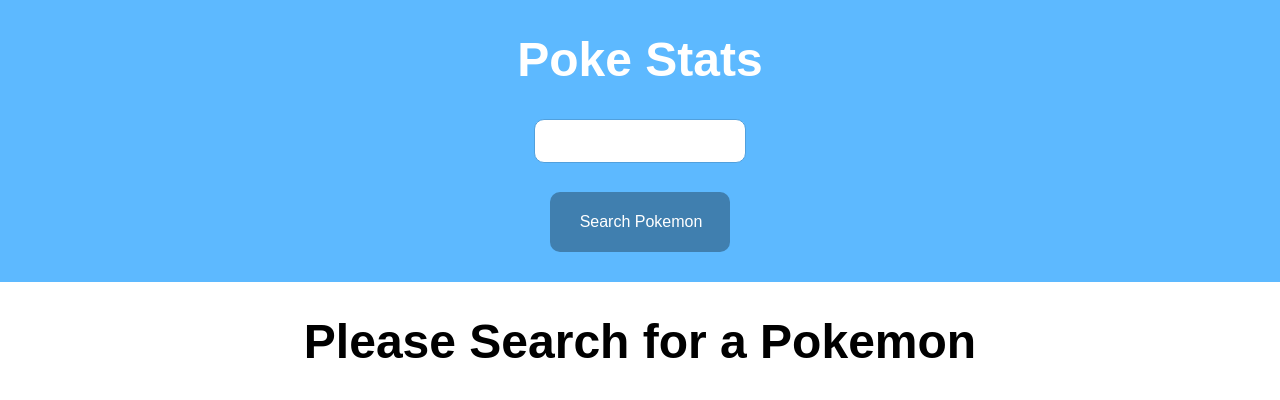
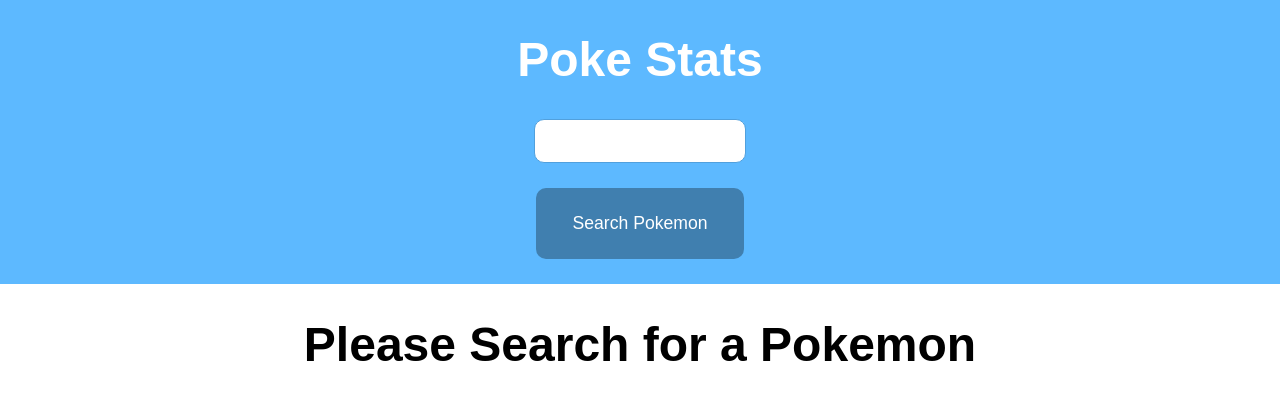
Before and after one commit to d-elv/pokeApi, a React (Create React App) app: page / in a window 1280 px wide. Shown: the top 400 px of the page. Built offline with nearby package versions, Linux system fonts and the light colour scheme.

Commit message:
made better use of react router to remove conditional rendering of Outlet when searching for pokemon. Also tidied search pokemon button styling

```diff
--- a/src/App.css
+++ b/src/App.css
@@ -13,7 +13,7 @@
   background-color: #5db9ff;
   width: 100%;
   height: 270px;
-  padding-bottom: 0.4em;
+  padding-bottom: 0.5em;
   color: white;
 }
 
@@ -39,15 +39,27 @@
 }
 
 .search-button {
+  display: flex;
+  justify-content: center;
+  align-items: center;
+  text-decoration: none;
   width: 180px;
   height: 60px;
-  margin-top: 0.8em;
+  margin-top: 0.3em;
+  padding-top: 0.2em;
+  padding-bottom: 0.2em;
+  padding-left: 0.5em;
+  padding-right: 0.5em;
   border-radius: 10px;
-  font-size: 1rem;
-  padding-left: 8px;
   border: none;
   background-color: #407faf;
   color: white;
+}
+
+.search-button-text {
+  margin: 0;
+  padding: 0;
+  font-size: 1.1rem;
 }
 
 .search-button:hover {
--- a/src/App.js
+++ b/src/App.js
@@ -6,33 +6,21 @@
   useParams,
   Link,
   Outlet,
-  useLocation
+  useNavigate
 } from "react-router-dom";
-import { useState, useEffect } from "react";
+import { useState } from "react";
 import FourOhFour from "./components/PageNotFound/PageNotFound";
 import PokemonDetailsPage from "./pages/PokemonDetailsPage/PokemonDetailsPage.jsx";
 
 function PokeApp() {
-  const location = useLocation();
-  const [isChosen, setIsChosen] = useState(false)
+  const navigate = useNavigate();
   const { pokemonName: urlPokemonName } = useParams();
   const [pokemonName, setPokemonName] = useState(urlPokemonName || "");
 
   const handleSubmit = (event) => {
     event.preventDefault();
-    if (pokemonName) {
-      setIsChosen(true);
-
-    }
+    navigate(`/${pokemonName}`)
   }
-
-  useEffect(() => {
-    if (location.pathname !== "/") {
-      setIsChosen(true)
-    } else {
-      setIsChosen(false);
-    }
-  }, [location.pathname]);
 
   return (
     <div className="App">
@@ -46,20 +34,18 @@
               setPokemonName(event.target.value);
             }}
           />
-          <Link to={{ pathname: `/${pokemonName}`}}>
-              <button id="search-button" className="search-button">
-                Search Pokemon
-              </button>
+          <Link to={{ pathname: `/${pokemonName}`}} className="search-button">
+            <p className="search-button-text">Search Pokemon</p>
           </Link>
         </form>
       </div>
-      {isChosen ? (
         <Outlet />
-      ) : (
-        <h1 className="call-to-action">Please Search for a Pokemon</h1>
-      )}
     </div>
   );
+}
+
+const PokemonIndexPage = () => {
+  return <h1 className="call-to-action">Please Search for a Pokemon</h1>
 }
 
 export default function App() {
@@ -68,6 +54,7 @@
       <BrowserRouter>
         <Routes>
           <Route path="/" exact element={<PokeApp />}>
+            <Route index element={<PokemonIndexPage />} />
             <Route path="/:pokemonName" exact element={<PokemonDetailsPage />} />
           </Route>
           <Route path="/404" exact element={<FourOhFour />} />
--- a/src/pages/PokemonDetailsPage/PokemonDetailsPage.jsx
+++ b/src/pages/PokemonDetailsPage/PokemonDetailsPage.jsx
@@ -130,14 +130,14 @@
               <img
                 className="pokemon-image"
                 src={pokemonInfo.backImageUrl}
-                alt="front view of chosen pokemon"
-              ></img>
+                alt="back view of chosen pokemon"
+              />
             ) : (
               <img
                 className="pokemon-image"
                 src={pokemonInfo.frontImageUrl}
                 alt="front view of chosen pokemon"
-              ></img>
+              />
             )}
             <button className="image-arrow" onClick={handleImageBoolean}>
               ➭
```
